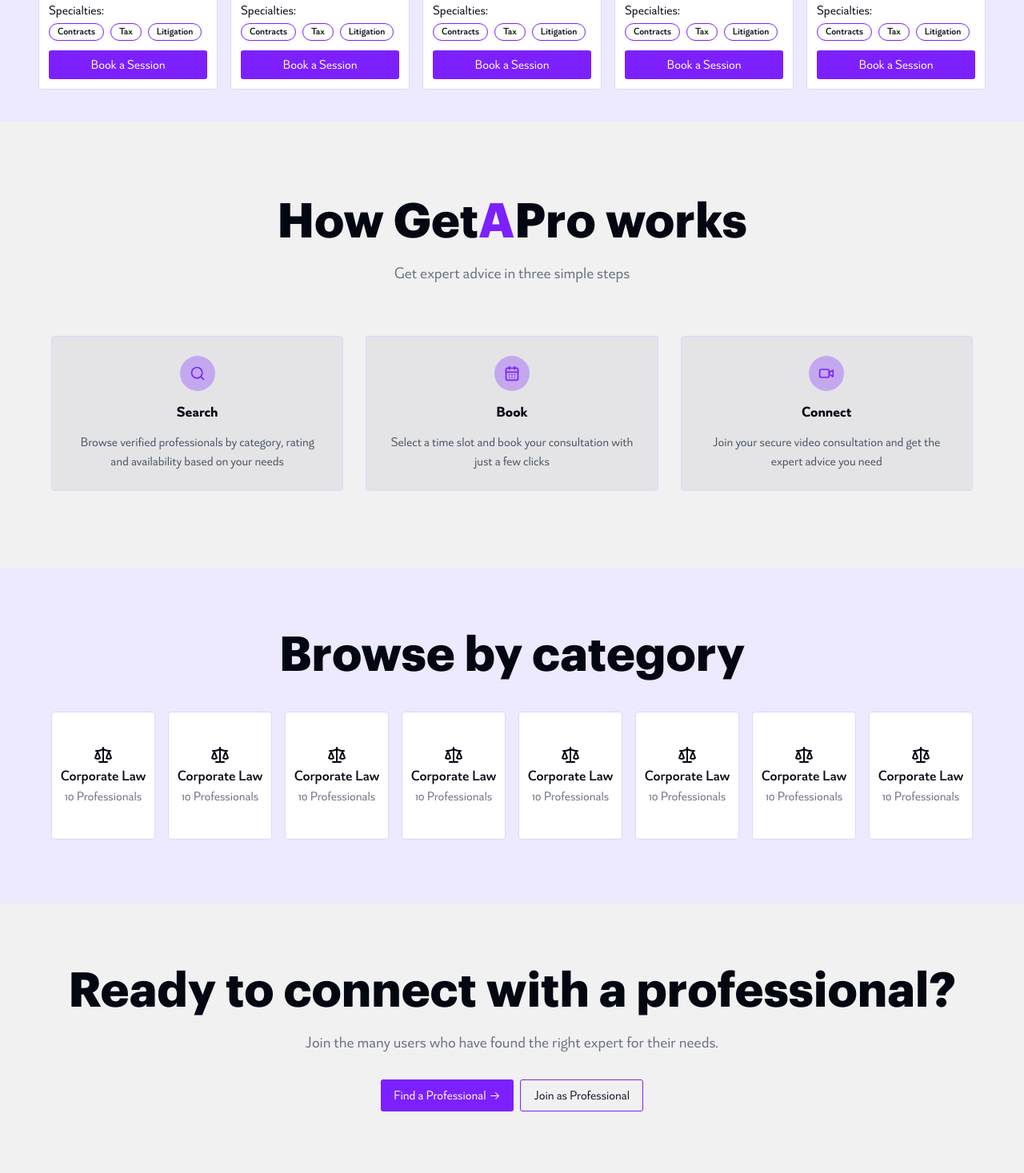
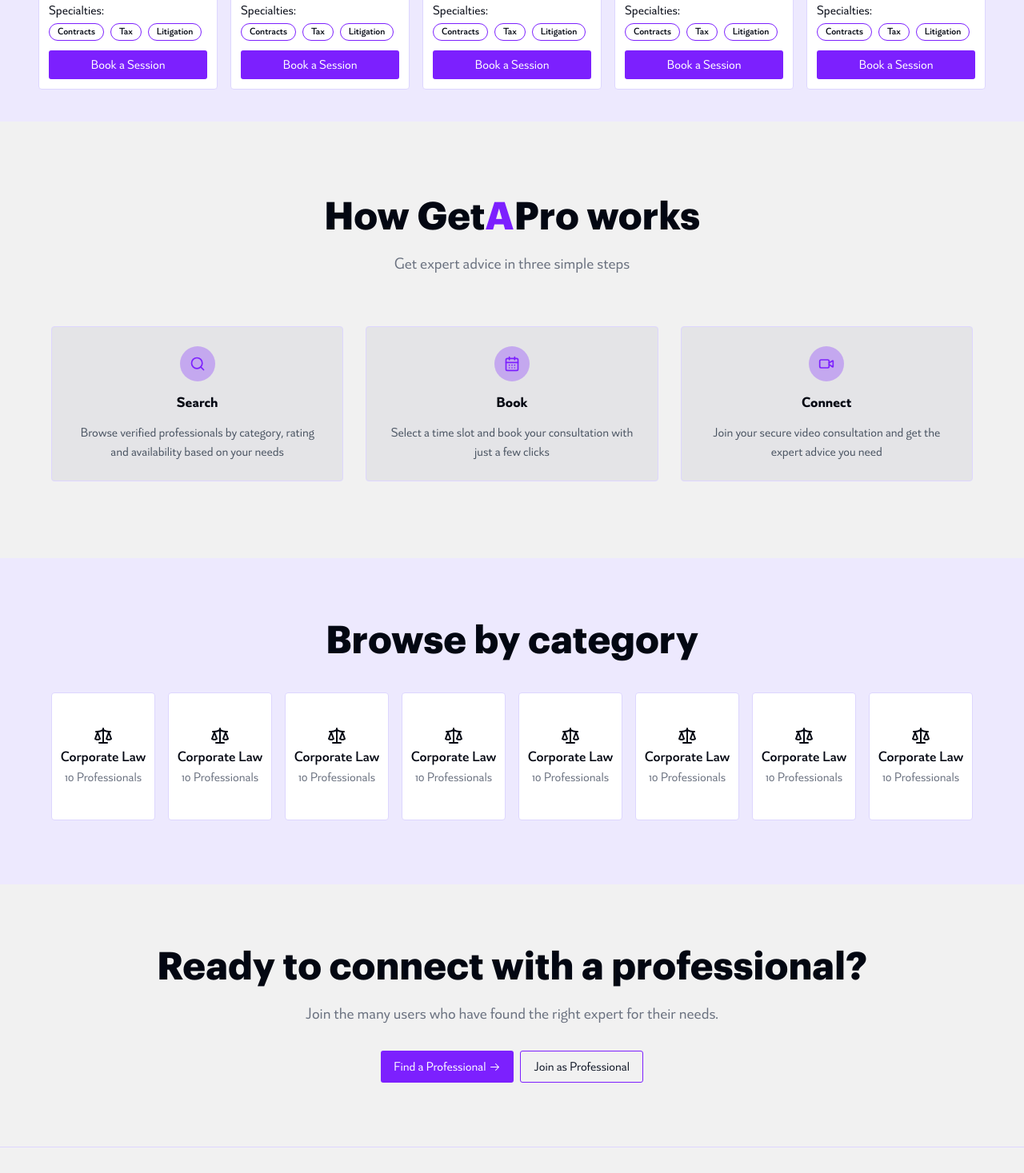
Before and after one commit to Raj-divine/getapro, a Next.js app: page / in a window 1280 px wide. Shown: the part 833-2300 px from the top of the page at 80% size. Built offline with nearby package versions, Linux system fonts and the light colour scheme.

Commit message:
change the code od different files make it as it was before and remove the spacing in tags.

```diff
--- a/components/HomePage/CallToAction.tsx
+++ b/components/HomePage/CallToAction.tsx
@@ -1,10 +1,10 @@
-import { ArrowRightIcon } from '@radix-ui/react-icons';
-import { Button } from '../ui/button';
+import { ArrowRightIcon } from "@radix-ui/react-icons";
+import { Button } from "../ui/button";
 
 export default function CallToActionSection() {
   return (
     <section className='px-16 py-20 max-xs:px-10 flex flex-col justify-center items-center'>
-      <h2 className='font-heading xs:text-4xl md:text-6xl font-bold text-center text-3xl  '>
+      <h2 className='font-heading text-3xl md:text-5xl font-bold text-center'>
         Ready to connect with a professional?
       </h2>
       <p className='text-xl text-gray-500 text-center mt-5'>
--- a/components/HomePage/CategorySection.tsx
+++ b/components/HomePage/CategorySection.tsx
@@ -66,7 +66,7 @@
 
   return (
     <section className='bg-violet-100 px-6 xs:px-10 sm:px-10 lg:px-16 py-20'>
-      <h3 className='font-heading  xs:text-4xl md:text-6xl  font-bold text-center text-3xl r '>
+      <h3 className='font-heading text-3xl md:text-5xl font-bold text-center'>
         Browse by category
       </h3>
       <div className='grid grid-cols-2 xs:grid xs:grid-cols-2 sm:grid sm:grid-cols-2 md:grid md:grid-cols-4 lg:grid lg:grid-cols-4 gap-4 place-items-center mt-10 xl:grid xl:grid-cols-8'>
--- a/components/HomePage/PlatformWorkingSection.tsx
+++ b/components/HomePage/PlatformWorkingSection.tsx
@@ -1,5 +1,5 @@
-import { CalendarDays, Search, Video } from 'lucide-react';
-import { ReactNode } from 'react';
+import { CalendarDays, Search, Video } from "lucide-react";
+import { ReactNode } from "react";
 
 interface StepCardProps {
   title: string;
@@ -21,9 +21,9 @@
 
 export default function PlatformWorkingSection() {
   return (
-    <section className='py-24 px-10 xs:px-16 md:px-10 lg:px-10 xl:px-16 flex flex-col items-center '>
+    <section className='py-24 px-7 xs:px-16 md:px-10 lg:px-10 xl:px-16 flex flex-col items-center '>
       <div className='flex flex-col items-center '>
-        <h3 className='font-heading xs:text-4xl md:text-6xl font-bold text-center text-3xl'>
+        <h3 className='font-heading xs:text-4xl text-3xl md:text-5xl font-bold text-center'>
           How Get<span className='text-primary'>A</span>Pro works
         </h3>
         <h4 className='xs:text-xl text-lg text-gray-500 text-center mt-5'>
```
Also changed, not shown: .prettierrc.json.
